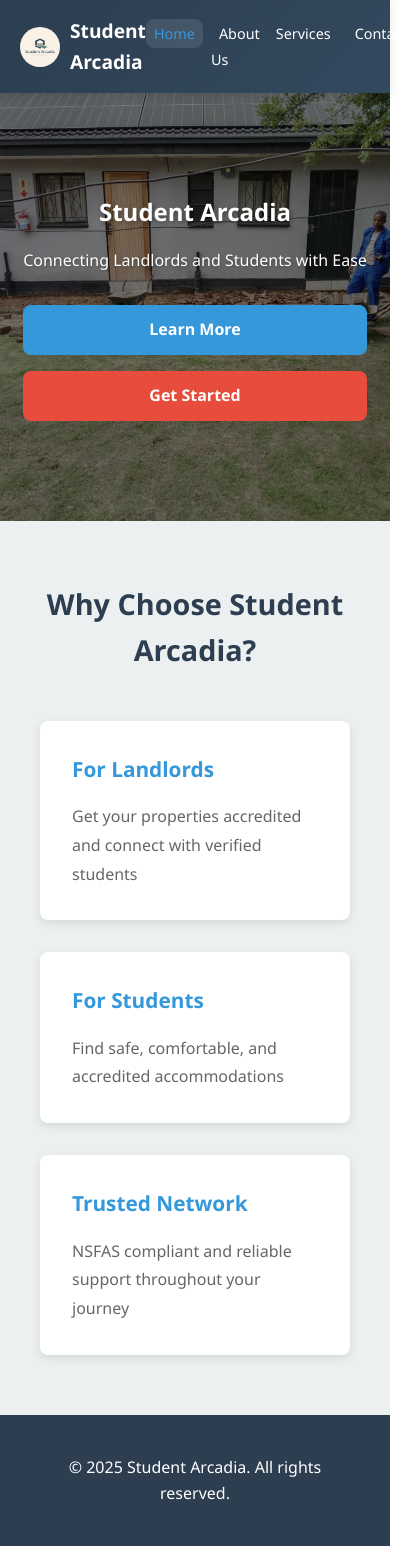
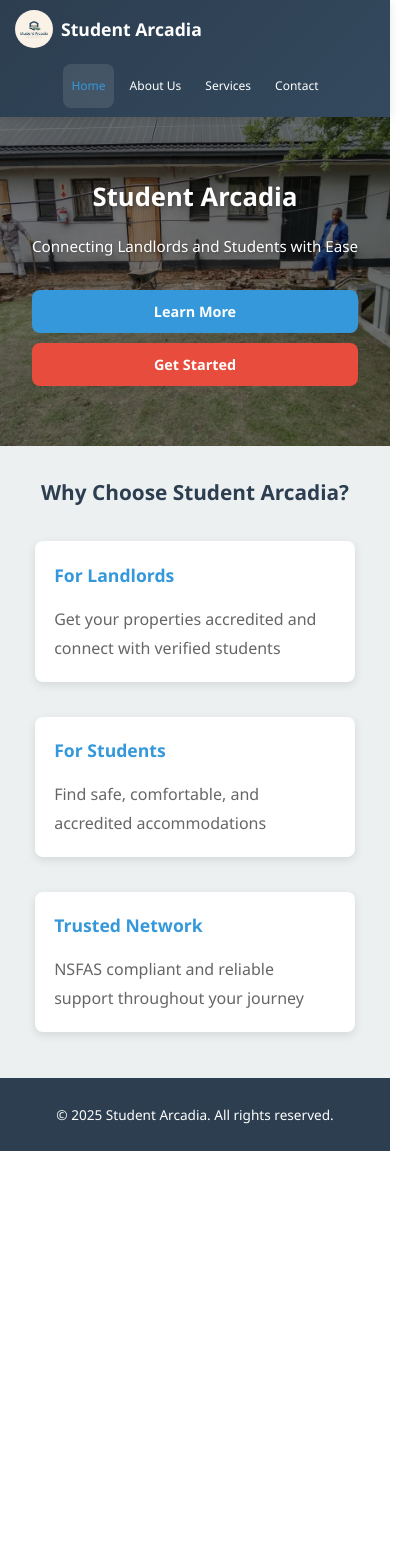
Before and after one commit to Nhlavutelo-tech/Student-Arcadia, a plain HTML site: page index.html in a window 390 px wide. Shown: the whole page, 415 px wide, since content can reach past the window. After the commit the page ends 1151 px from the top, so only its background shows below. Drawn offline with Linux system fonts and the light colour scheme.

Commit message:
Add files via upload
fixed typo

```diff
--- a/styles.css
+++ b/styles.css
@@ -84,6 +84,10 @@ body {
     transition: color 0.3s ease;
     padding: 0.5rem 1rem;
     border-radius: var(--border-radius);
+    display: inline-block;
+    min-height: 44px;
+    display: flex;
+    align-items: center;
 }
 
 .nav-menu a:hover,
@@ -480,14 +484,56 @@ body {
 }
 
 /* Responsive Design */
+@media (max-width: 1024px) {
+    .nav-menu {
+        gap: 1.2rem;
+    }
+
+    .mission-vision {
+        grid-template-columns: 1fr;
+    }
+}
+
 @media (max-width: 768px) {
-    .nav-menu {
+    /* Navbar */
+    .navbar {
+        padding: 0.8rem 0;
+    }
+
+    .nav-container {
+        flex-wrap: wrap;
         gap: 1rem;
     }
 
+    .logo-container {
+        gap: 10px;
+        flex: 1 1 auto;
+    }
+
+    .logo {
+        height: 45px;
+    }
+
+    .brand-name {
+        font-size: 1.3rem;
+    }
+
+    .nav-menu {
+        gap: 0.8rem;
+        flex: 1 1 100%;
+        justify-content: center;
+        order: 3;
+    }
+
     .nav-menu a {
-        padding: 0.3rem 0.5rem;
-        font-size: 0.9rem;
+        padding: 0.4rem 0.7rem;
+        font-size: 0.85rem;
+    }
+
+    /* Hero Section */
+    .hero {
+        min-height: 350px;
+        padding: 80px 20px;
     }
 
     .hero-content h1 {
@@ -500,40 +546,129 @@ body {
 
     .cta-buttons {
         flex-direction: column;
+        gap: 0.8rem;
     }
 
     .btn {
         width: 100%;
+        padding: 11px 25px;
+        font-size: 0.95rem;
     }
 
+    /* Headings */
     .quick-info h2,
     .services-section h1,
     .about-section h1,
     .contact-section h1 {
         font-size: 1.8rem;
+        margin-bottom: 2rem;
     }
 
-    .hero {
-        min-height: 400px;
-        padding: 100px 20px;
+    /* Cards and Grids */
+    .info-cards,
+    .services-grid {
+        grid-template-columns: 1fr;
+        gap: 1.5rem;
+    }
+
+    .card,
+    .service-card {
+        padding: 1.5rem;
+    }
+
+    .service-icon {
+        font-size: 2.5rem;
+    }
+
+    /* About & Contact */
+    .about-content,
+    .mission,
+    .vision {
+        padding: 1.5rem;
+    }
+
+    .mission-vision {
+        grid-template-columns: 1fr;
+        gap: 1.5rem;
+    }
+
+    .contact-content {
+        grid-template-columns: 1fr;
+        gap: 2rem;
+    }
+
+    .contact-info {
+        height: auto;
+    }
+
+    /* Forms */
+    .form-group {
+        margin-bottom: 1.2rem;
+    }
+
+    .form-group input,
+    .form-group select,
+    .form-group textarea {
+        padding: 12px;
+        font-size: 1rem;
+    }
+
+    .contact-intro {
+        font-size: 1rem;
+        margin-bottom: 2rem;
+    }
+
+    /* Quick Info Section */
+    .quick-info {
+        padding: 40px 20px;
+    }
+
+    /* Footer */
+    .footer {
+        padding: 1.5rem;
+    }
+
+    .footer p {
+        font-size: 0.95rem;
     }
 }
 
 @media (max-width: 480px) {
+    /* Navbar */
+    .navbar {
+        padding: 0.6rem 0;
+    }
+
+    .nav-container {
+        padding: 0 15px;
+    }
+
     .logo-container {
-        gap: 10px;
+        gap: 8px;
     }
 
     .logo {
-        height: 40px;
+        height: 38px;
     }
 
     .brand-name {
-        font-size: 1.2rem;
+        font-size: 1.1rem;
     }
 
     .nav-menu {
         gap: 0.5rem;
+        font-size: 0.8rem;
+    }
+
+    .nav-menu a {
+        padding: 0.35rem 0.5rem;
+        font-size: 0.75rem;
+    }
+
+    /* Hero Section */
+    .hero {
+        min-height: 300px;
+        padding: 60px 15px;
     }
 
     .hero-content h1 {
@@ -541,11 +676,111 @@ body {
     }
 
     .hero-content p {
-        font-size: 1rem;
+        font-size: 0.95rem;
     }
 
+    .cta-buttons {
+        gap: 0.6rem;
+    }
+
+    .btn {
+        padding: 10px 20px;
+        font-size: 0.9rem;
+    }
+
+    /* Headings */
+    h1 {
+        font-size: 1.6rem !important;
+    }
+
+    h2 {
+        font-size: 1.3rem !important;
+    }
+
+    h3 {
+        font-size: 1.1rem !important;
+    }
+
+    .quick-info h2,
+    .services-section h1,
+    .about-section h1,
+    .contact-section h1 {
+        font-size: 1.5rem;
+    }
+
+    /* Cards */
+    .card,
+    .service-card,
+    .about-content,
+    .mission,
+    .vision,
+    .contact-form-container,
+    .contact-info {
+        padding: 1.2rem;
+        margin-bottom: 1rem;
+    }
+
+    .service-icon {
+        font-size: 2rem;
+    }
+
+    /* Spacing */
     .info-cards,
     .services-grid {
-        grid-template-columns: 1fr;
+        gap: 1.2rem;
+    }
+
+    .quick-info {
+        padding: 30px 15px;
+    }
+
+    .about-section,
+    .services-section,
+    .contact-section {
+        padding: 40px 15px;
+        min-height: auto;
+    }
+
+    /* Forms */
+    .form-group {
+        margin-bottom: 1rem;
+    }
+
+    .form-group input,
+    .form-group select,
+    .form-group textarea {
+        padding: 10px;
+        font-size: 0.95rem;
+    }
+
+    .contact-intro {
+        font-size: 0.95rem;
+        margin-bottom: 1.5rem;
+    }
+
+    /* Footer */
+    .footer {
+        padding: 1.2rem 15px;
+    }
+
+    .footer p {
+        font-size: 0.85rem;
+        margin: 0.4rem 0;
+    }
+
+    /* Contact Info Boxes */
+    .info-box {
+        margin-bottom: 1.5rem;
+        padding-bottom: 1rem;
+    }
+
+    .info-box h3 {
+        font-size: 1rem;
+        margin-bottom: 0.4rem;
+    }
+
+    .info-box p,
+    .info-box a {
+        font-size: 0.9rem;
     }
 }
```
Also changed, not shown: thank-you.html (added, +39 -0 lines).
